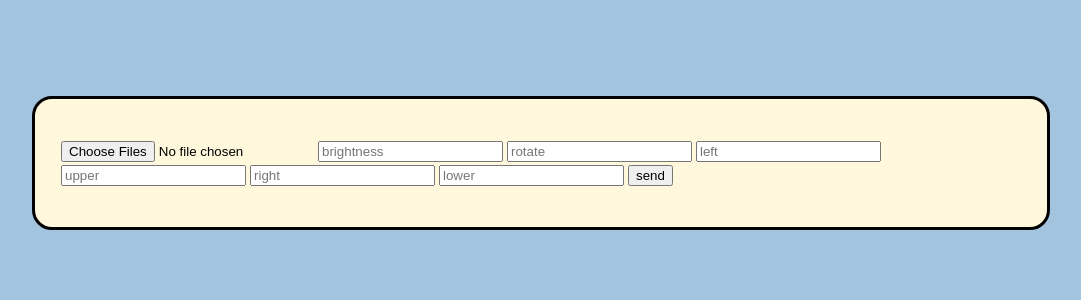
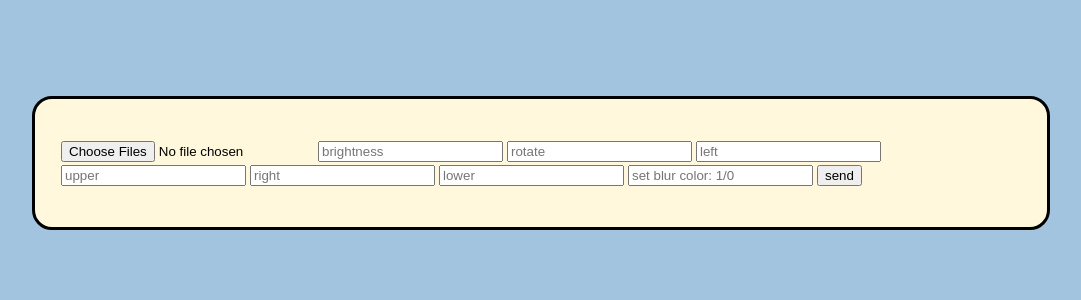
Before and after one commit to AlexanderGalimov/Python_2sem_Task_6, a Flask app: page / in a window 1280 px wide. Shown: the part 109-409 px from the top of the page, without its empty margins (99-1180 px from the left). Run offline with Flask 3, Linux system fonts and the light colour scheme.

Commit message:
final_fix

```diff
--- a/main.py
+++ b/main.py
@@ -1,6 +1,6 @@
 import os
 
-from PIL import Image, ImageEnhance
+from PIL import Image, ImageEnhance, ImageFilter
 from flask import Flask, render_template, request, send_from_directory
 
 APP_ROUTE = os.path.dirname(os.path.abspath(__file__))
@@ -60,9 +60,15 @@ def upload():
             lower_parsed = int(lower)
             crop_image(destination, left_parsed, upper_parsed, right_parsed, lower_parsed)
 
+            c = request.form['blur']
+            condition = int(c)
+            if condition == 1:
+                blur_image(destination)
+            else:
+                pass
 
         except TypeError:
-            print("error")
+            print("not entered")
         except ValueError:
             print("error")
 
@@ -84,6 +90,12 @@ def rotate_image(filename, angle):
     rotated_img.save(filename)
 
 
+def blur_image(filename):
+    img = Image.open(filename)
+    changed = img.filter(ImageFilter.GaussianBlur())
+    changed.save(filename)
+
+
 def crop_image(filename, left, upper, right, lower):
     img = Image.open(filename)
     im_crop = img.crop((left, upper, right, lower))
--- a/templates/upload.html
+++ b/templates/upload.html
@@ -25,6 +25,7 @@
             <input name="upper" placeholder="upper">
             <input name="right" placeholder="right">
             <input name="lower" placeholder="lower">
+            <input name="blur" placeholder="set blur color: 1/0">
             <input type="submit" value="send">
         </form>
     </div>
```
